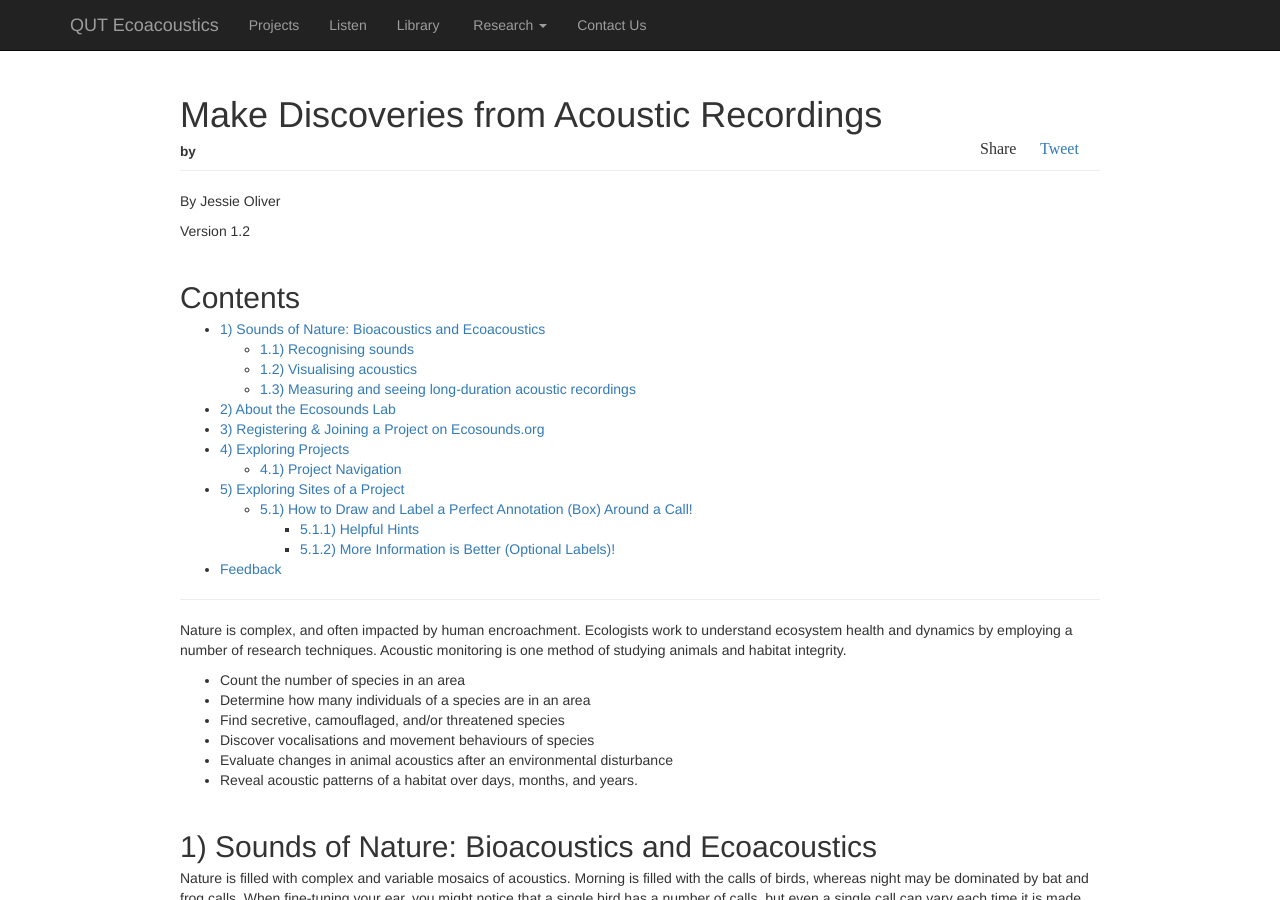
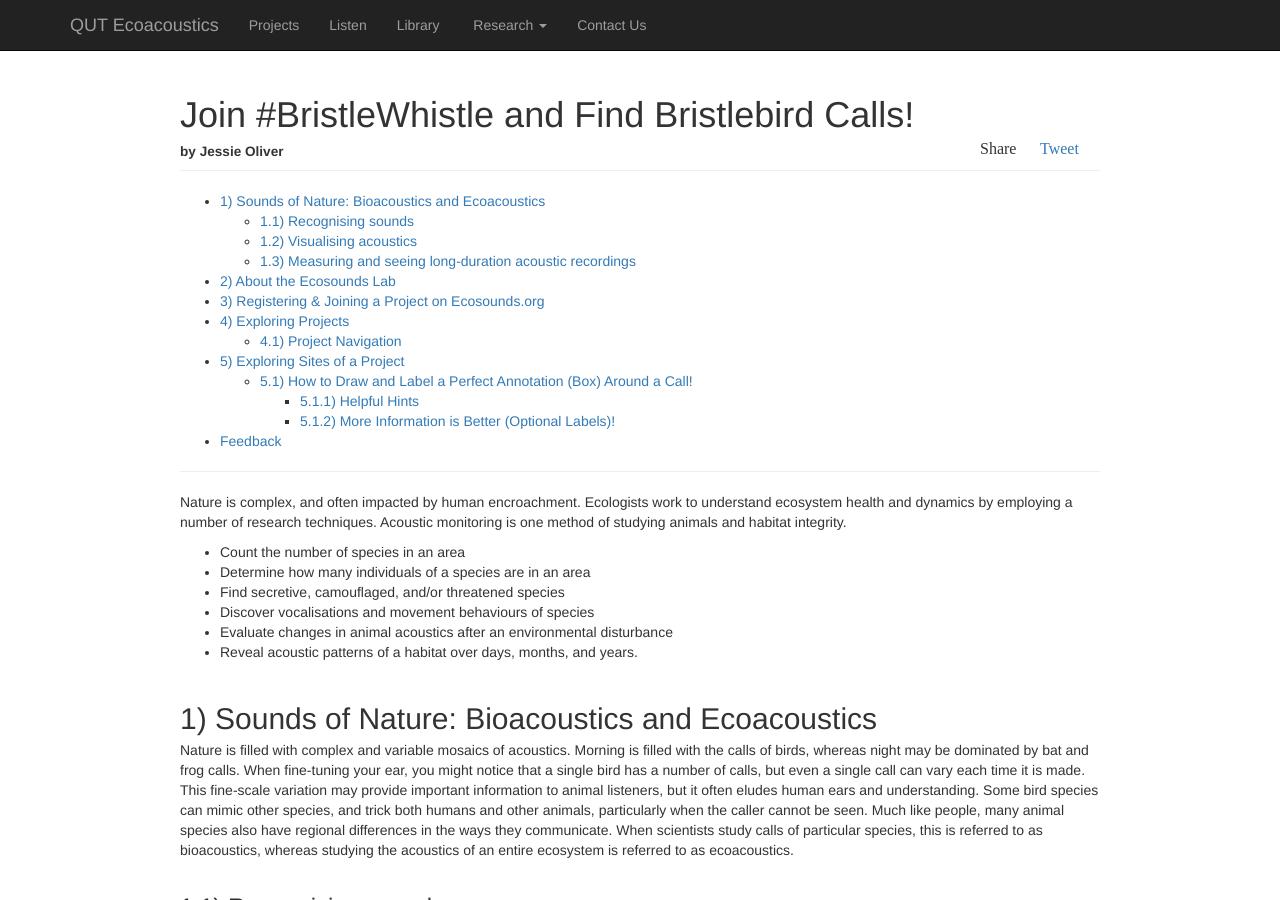
Before and after one commit to QutEcoacoustics/research-blog, a Jekyll site: the page built from help/website-instructions.md, in a window 1280 px wide and 900 px high. Built offline with Jekyll 4.4.1, drawn with Linux system fonts in a browser that asks for light colours; nearby versions of some CDN libraries; comment, search, counter and statistics services are not loaded; some of the changed text lies outside the part shown.

Commit message:
Minor updates
Placement adjustments & updating of:
title, toc, and heading
twitter link
name

```diff
--- a/help/website-instructions.md
+++ b/help/website-instructions.md
@@ -1,13 +1,11 @@
 ---
-layout: content
-title: Make Discoveries from Acoustic Recordings
+layout: help
+title: "Join #BristleWhistle and Find Bristlebird Calls!"
+author: jessie
+# If interested be sure and learn more about [this project](project-details.html), [our lab's work](about-ecosounds.html),
+# and the [nature of acoustics](nature-of-sound.html).
 ---
 
-By Jessie Oliver
-
-Version 1.2
-
-## Contents
 {:.no_toc}
 
 - Will be replaced with the ToC, excluding the "Contents" header
```
Also changed, not shown: other parts of help/website-instructions.md (+3 -1 lines).
